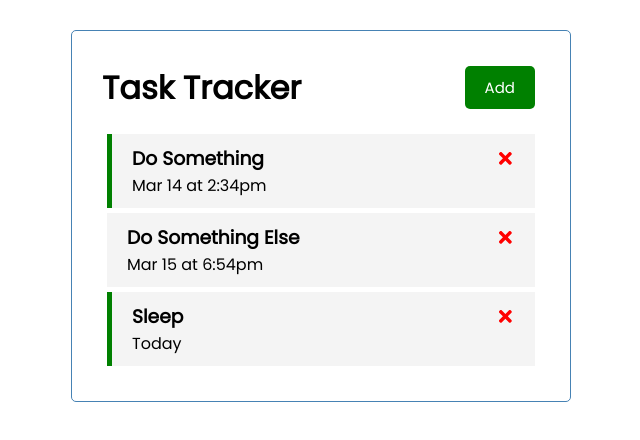
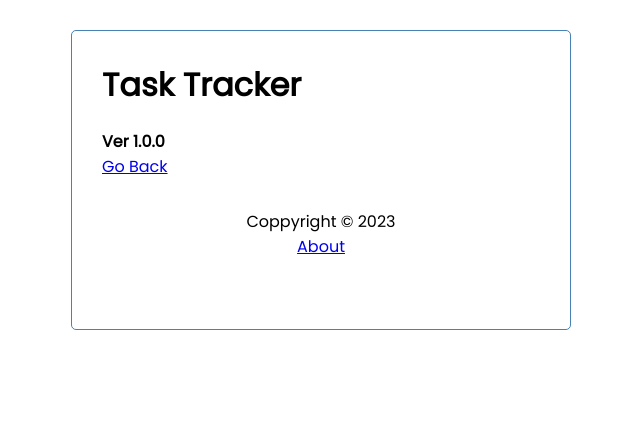
Before and after one commit to vlee4/YO_ReactRefresher, a React (Create React App) app: page /about in a window 1280 px wide. Shown: the top 440 px of the page, without its empty margins (319-959 px from the left). Built offline with nearby package versions, Linux system fonts and the light colour scheme; data requests are answered from the project's data file.

Commit message:
Install react-router-dom and set up routing to Home and About

```diff
--- a/package.json
+++ b/package.json
@@ -10,6 +10,7 @@
     "react": "^18.2.0",
     "react-dom": "^18.2.0",
     "react-icons": "^4.8.0",
+    "react-router-dom": "^6.9.0",
     "react-scripts": "^5.0.1",
     "web-vitals": "^2.1.4"
   },
--- a/src/App.js
+++ b/src/App.js
@@ -1,89 +1,117 @@
-import Header from './Components/Header';
-import Tasks from './Components/Tasks';
-import AddTask from './Components/AddTask';
-import React, { useState, useEffect } from 'react';
+import Header from "./Components/Header";
+import Tasks from "./Components/Tasks";
+import AddTask from "./Components/AddTask";
+import Footer from "./Components/Footer";
+import About from "./Components/About";
+import React, { useState, useEffect } from "react";
+import { BrowserRouter as Router, Route, Routes } from "react-router-dom";
 
 function App() {
+  const [showAddTask, setShowAddTask] = useState(false);
+  const [tasks, setTasks] = useState([]);
 
-  const [showAddTask, setShowAddTask] = useState(false)
-  const [tasks, setTasks] = useState([])
+  useEffect(() => {
+    const getTasks = async () => {
+      const tasksFromServer = await fetchTasks();
+      setTasks(tasksFromServer);
+    };
 
-  useEffect(()=> {
-    const getTasks = async () => {
-      const tasksFromServer = await fetchTasks()
-      setTasks(tasksFromServer)
-    }
-
-    getTasks()
-  }, [])
+    getTasks();
+  }, []);
 
   //Fetch tasks
   const fetchTasks = async () => {
-    const res = await fetch('http://localhost:5000/tasks')
-    const data = await res.json()
+    const res = await fetch("http://localhost:5000/tasks");
+    const data = await res.json();
 
-    return data
-  }
+    return data;
+  };
 
   //Fetch task
   const fetchTask = async (id) => {
-    const res = await fetch(`http://localhost:5000/tasks/${id}`)
-    const data = await res.json()
+    const res = await fetch(`http://localhost:5000/tasks/${id}`);
+    const data = await res.json();
 
-    return data
-  }
+    return data;
+  };
 
   //Delete Task
   const deleteTask = async (id) => {
     await fetch(`http://localhost:5000/tasks/${id}`, {
       method: "DELETE",
-    })
-    setTasks(tasks.filter((task) => task.id !==id))
-  }
+    });
+    setTasks(tasks.filter((task) => task.id !== id));
+  };
 
   //Toggle Reminder
   const toggleReminder = async (id) => {
-    const taskToToggle = await fetchTask(id)
-    const updateTask = {...taskToToggle,
-      reminder: !taskToToggle.reminder
-    }
+    const taskToToggle = await fetchTask(id);
+    const updateTask = { ...taskToToggle, reminder: !taskToToggle.reminder };
 
-    const res = await fetch(`http://localhost:5000/tasks/${id}`,{
+    const res = await fetch(`http://localhost:5000/tasks/${id}`, {
       method: "PUT",
       headers: {
-        "Content-type": "application/json"
+        "Content-type": "application/json",
       },
-      body: JSON.stringify(updateTask)
-    }
-    )
+      body: JSON.stringify(updateTask),
+    });
 
-    const data = await res.json()
+    const data = await res.json();
 
-    setTasks(tasks.map(task => task.id===id ? {...task, reminder: data.reminder}:task))
-  }
+    setTasks(
+      tasks.map((task) =>
+        task.id === id ? { ...task, reminder: data.reminder } : task
+      )
+    );
+  };
 
   //Add Task
   const addTask = async (task) => {
-    const res = await fetch('http://localhost:5000/tasks', {
+    const res = await fetch("http://localhost:5000/tasks", {
       method: "POST",
       headers: {
-        "Content-type": "application/json"
+        "Content-type": "application/json",
       },
-      body: JSON.stringify(task)
-    })
+      body: JSON.stringify(task),
+    });
 
     const data = await res.json();
     // const id = Math.floor(Math.random() * 10000 + 1)
     // const newTask = {id, ...task}
-    setTasks([...tasks, data])
-  }
+    setTasks([...tasks, data]);
+  };
 
   return (
-    <div className="container">
-      <Header onAdd={()=>setShowAddTask(!showAddTask)} showAdd={showAddTask} />
-      {showAddTask && <AddTask onAdd={addTask}/>}
-      {tasks.length>0? <Tasks onDelete={deleteTask} onToggle={toggleReminder} tasks={tasks}/>: "No Tasks to Show"}
-    </div>
+    <Router>
+      <div className="container">
+        <Header
+          onAdd={() => setShowAddTask(!showAddTask)}
+          showAdd={showAddTask}
+        />
+        <Routes>
+          <Route
+            path="/"
+            exact
+            Component={(props) => (
+              <>
+                {showAddTask && <AddTask onAdd={addTask} />}
+                {tasks.length > 0 ? (
+                  <Tasks
+                    onDelete={deleteTask}
+                    onToggle={toggleReminder}
+                    tasks={tasks}
+                  />
+                ) : (
+                  "No Tasks to Show"
+                )}
+              </>
+            )}
+          />
+          <Route path="/about" Component={About} />
+        </Routes>
+        <Footer />
+      </div>
+    </Router>
   );
 }
 
--- /dev/null
+++ b/src/Components/About.js
@@ -0,0 +1,13 @@
+import React from 'react'
+import {Link} from 'react-router-dom'
+
+function About() {
+  return (
+    <div>
+        <h4>Ver 1.0.0</h4>
+        <Link to='/'>Go Back</Link>
+    </div>
+  )
+}
+
+export default About
--- /dev/null
+++ b/src/Components/Footer.js
@@ -0,0 +1,13 @@
+import React from 'react'
+import {Link} from 'react-router-dom'
+
+function Footer() {
+  return (
+    <footer>
+        <p>Coppyright &copy; 2023</p>
+        <Link to='/about'>About</Link>
+    </footer>
+  )
+}
+
+export default Footer
--- a/src/Components/Header.js
+++ b/src/Components/Header.js
@@ -1,24 +1,31 @@
-import React from 'react'
-import PropTypes from 'prop-types'
-import Button from './Button'
+import React from "react";
+import PropTypes from "prop-types";
+import Button from "./Button";
+import { useLocation } from "react-router-dom";
 
-const Header = ({title, onAdd, showAdd}) => {
-
-    return (
-      <header className='header'>
-        <h1>{title}</h1>
-        <Button color={showAdd? 'red':'green'} onClick={onAdd} text={showAdd? 'Close': 'Add'}/>
-      </header>
-  )
-}
+const Header = ({ title, onAdd, showAdd }) => {
+  const location = useLocation();
+  return (
+    <header className="header">
+      <h1>{title}</h1>
+      {location.pathname === "/" && (
+        <Button
+          color={showAdd ? "red" : "green"}
+          onClick={onAdd}
+          text={showAdd ? "Close" : "Add"}
+        />
+      )}
+    </header>
+  );
+};
 
 Header.defaultProps = {
-    title: "Task Tracker"
-}
+  title: "Task Tracker",
+};
 
 Header.propTypes = {
-    title: PropTypes.string.isRequired
-}
+  title: PropTypes.string.isRequired,
+};
 
 //CSS in JS
 // const headingStyle = {
@@ -38,4 +45,4 @@ Header.propTypes = {
 //     }
 // }
 
-export default Header
+export default Header;
```
Also changed, not shown: 1 other file (tests, documents, lock files or other folders).
